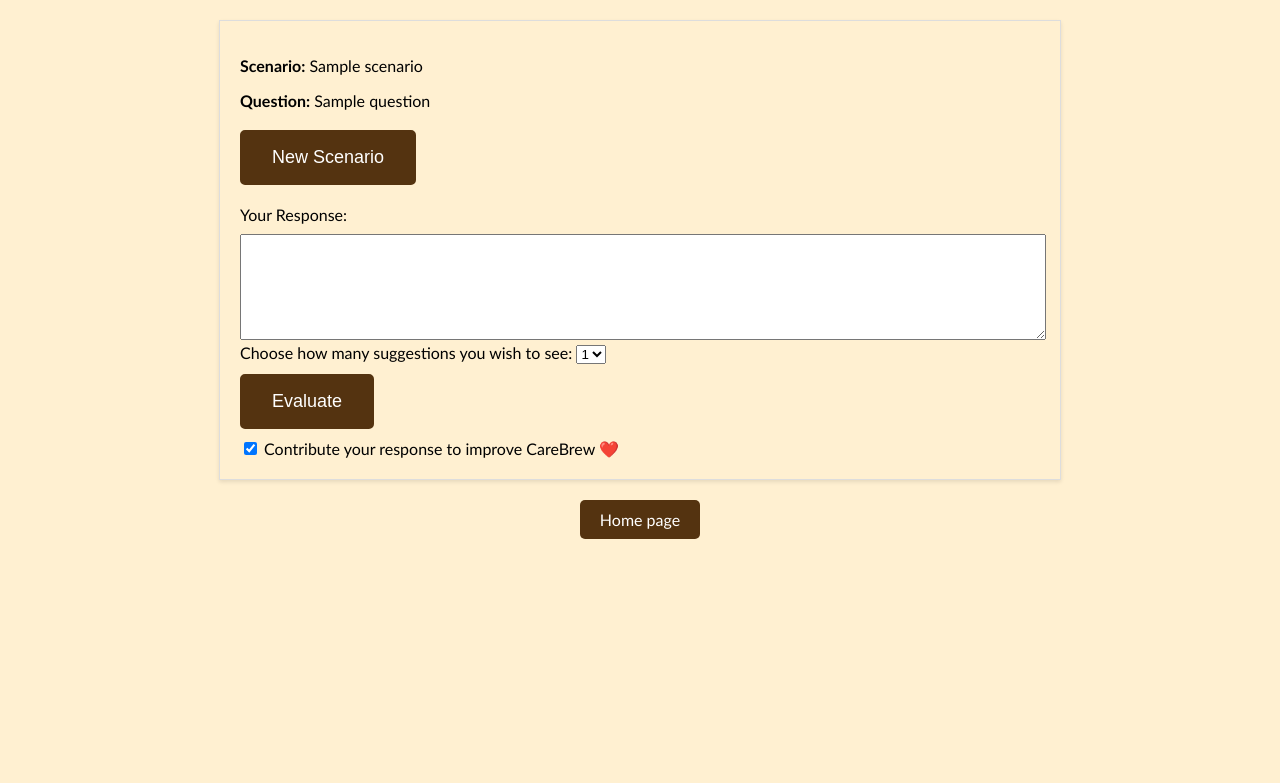
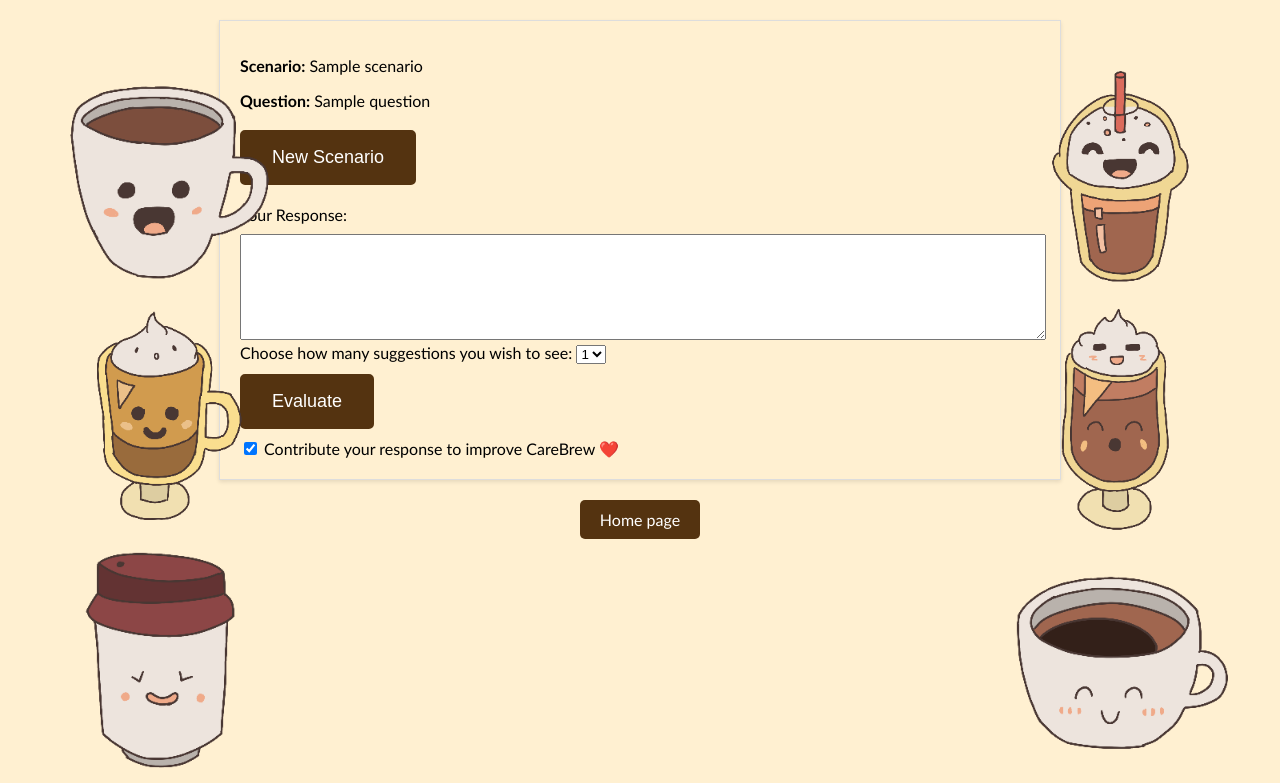
Before and after one commit to ece1786-2024/CareBrew, a Flask app: template templates/training_mode_base.html in a window 1280 px wide. Shown: the part 100-883 px from the top of the page. Before the commit the page ends 639 px from the top, so only its background shows below. Run offline with Flask 3, Linux system fonts and the light colour scheme; the template is opened without the code that fills it: most values are stand-ins (such as "Sample title", 1, 10 or a date in 2020).

Commit message:
graphic design for system

```diff
--- a/templates/training_mode_base.html
+++ b/templates/training_mode_base.html
@@ -10,6 +10,26 @@
         <img src="{{ url_for('static', filename='logo.png') }}" alt="CareBrew Logo" class="logo">
         <h1>CareBrew</h1>
     </header>
+    <div class="image-container" style="position: absolute; left: 5vh; top: 20%; width: 30vh; height: auto;">
+        <img src="{{ url_for('static', filename='coffee.png') }}" alt="Coffee 1" style="width: 100%; height: auto; object-fit: contain;">
+    </div>
+    <div class="image-container" style="position: absolute; left: 5vh; top: 50%; width: 30vh; height: auto;">
+        <img src="{{ url_for('static', filename='latte.png') }}" alt="Coffee 2" style="width: 100%; height: auto; object-fit: contain;">
+    </div>
+    <div class="image-container" style="position: absolute; left: 5vh; top: 80%; width: 30vh; height: auto;">
+        <img src="{{ url_for('static', filename='chai.png') }}" alt="Coffee 1" style="width: 100%; height: auto; object-fit: contain;">
+    </div>
+
+    <div class="image-container" style="position: absolute; right: 5vh; top: 20%; width: 30vh; height: auto;">
+        <img src="{{ url_for('static', filename='coldbrew.png') }}" alt="Coffee 1" style="width: 100%; height: auto; object-fit: contain;">
+    </div>
+    <div class="image-container" style="position: absolute; right: 5vh; top: 50%; width: 30vh; height: auto;">
+        <img src="{{ url_for('static', filename='vanilla.png') }}" alt="Coffee 2" style="width: 100%; height: auto; object-fit: contain;">
+    </div>
+    <div class="image-container" style="position: absolute; right: 5vh; top: 80%; width: 30vh; height: auto;">
+        <img src="{{ url_for('static', filename='uggo.png') }}" alt="Coffee 1" style="width: 100%; height: auto; object-fit: contain;">
+    </div>
+
     <div class="container">
         <p><strong>Scenario:</strong> {{ scenario }}</p>
         <p><strong>Question:</strong> {{ question }}</p>
```
Also changed, not shown: templates/training_mode_response.html (+21 -0 lines).
